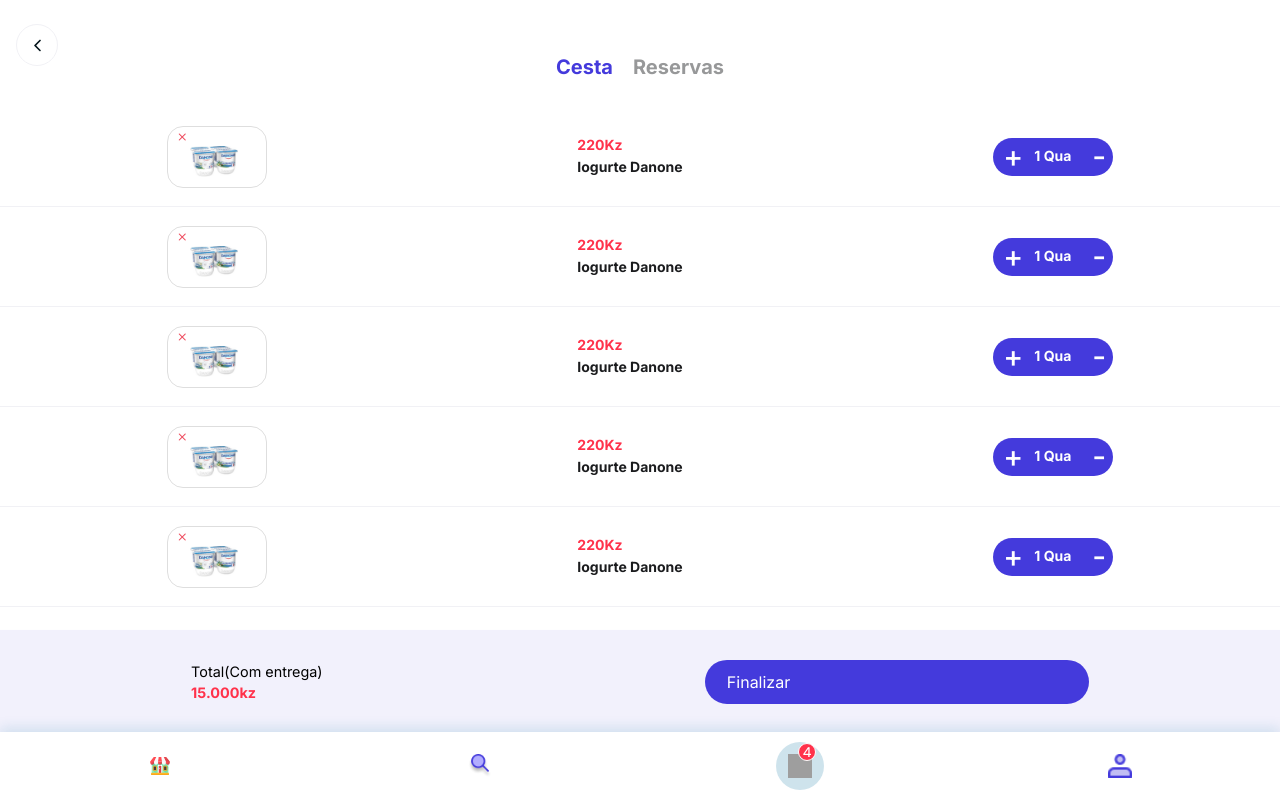
After one commit to AdelinaCamata/na_cantina, a PHP site: page /src/pages/cesta.html in a window 1280 px wide. The commit adds this page. Run offline with PHP 8.4, Linux system fonts and the light colour scheme; grey boxes are pictures that could not be loaded.

Commit message:
alterçao das paginas finalizar e cesta

```diff
--- /dev/null
+++ b/src/components/cesta.css
@@ -0,0 +1,269 @@
+@import url('https://fonts.googleapis.com/css2?family=DM+Sans:ital,opsz,wght@0,9..40,100..1000;1,9..40,100..1000&family=Inter:wght@100..900&display=swap');
+
+* {
+    margin: 0;
+    padding: 0;
+    box-sizing: border-box;
+    text-decoration: none;
+    font-family: "Inter", sans-serif;
+}
+
+.menu {
+    background-color: #fff;
+    position: fixed;
+    width: 100%;
+    height: 68px;
+    bottom: 0;
+    z-index: 1000;
+    display: flex;
+    justify-content: space-around;
+    align-items: center;
+    box-shadow: 0px -4px 12px 0px #2382AA29;
+}
+
+.menu a{
+    position: relative;
+    width: 48px;
+    height: 48px;
+    display: flex;
+    justify-content: center;
+    align-items: center;
+    border-radius: 50%;
+}
+
+.menu .cesto{
+    background-color: #2382aa38;
+}
+
+.menu a img{
+    width: 24px;
+    height: 24px;
+}
+
+.menu .cesto span{
+    font-family: "DM Sans", sans-serif;
+    background-color: #FF324B;
+    position: absolute;
+    top: 1px;
+    width: 18px;
+    height: 18px;
+    justify-content: center;
+    align-items: center;
+    display: flex;
+    border: 1px solid #fff;
+    border-radius: 50px;
+    left: 22px;
+    font-weight: 500;
+    font-size: 14px;
+    line-height: 18.23px;
+    color: #fff;
+    text-align: center;
+    display: flex ;
+    justify-content: center;
+    align-items: center;
+}
+
+.header {
+    position: fixed;
+    width: 100%;
+    height: 50px;
+    top: 0;
+    padding-block: 24px;
+    padding-inline: 16px;
+    justify-content: space-around;
+    align-items: center;
+    gap: 8px;
+    background-color: #fff;
+    z-index: 1000;
+}
+
+.btn-voltar {
+    width: 42px;
+    height: 42px;
+    display: flex;
+    justify-content: center;
+    align-items: center;
+    border-radius: 50%;
+    border: 1px solid #F1F1F5;
+}
+
+.btn-voltar img {
+    width: 21px;
+    height: 21px;
+}
+
+.cesta{
+    display: flex;
+    align-items: center;
+    justify-content: center;
+    height: 140%;
+    width: 100%;
+}
+
+.header .cesta h2{
+    font-size: 20px;
+    text-decoration: none;
+    color:#443ADC;
+    margin: 10px;
+}
+
+.header .cesta  .reserva{
+    color:#979899 ;
+}
+
+.resultado {
+    position: relative;
+    width: 100%;
+    height: 80vh;
+    margin-top: 107px;
+    display: flex;
+    justify-content: flex-start;
+    align-items: center;
+    flex-direction: column;
+    overflow-y: auto;
+}
+
+.detail {
+    position: relative;
+    width: 100%;
+    height: 100px;
+    display: flex;
+    justify-content: space-around;
+    align-items: center;
+    border-bottom: 1px solid #F1F1F5;
+    padding: 12px;
+}
+
+.detail .photo-produto {
+    width:100px;
+    height: 62px;
+    border: 1px solid #DEDEDE;
+    border-radius: 16px;
+    display: flex;
+    justify-content:space-between;
+    align-items: center;
+    padding: 6px;
+}
+
+.detail .photo-produto i{
+    padding-left: 0.10px;
+    width: 400vh;
+    height: 500px;
+    margin-bottom: 39px;
+    display: flex;
+    justify-content:space-around;
+    align-items: center;
+    gap: 10px;
+    color: #ee4659;
+}
+.detail .photo-produto img {
+    width: 90%;
+    height: 80%;
+    object-fit: contain;
+    margin-top: 10px;
+    padding-right: 30px;
+}
+
+.detail .desc {
+    position: relative;
+    height: 39px;
+    display: flex;
+    justify-content: space-between;
+    flex-direction: column;
+}
+
+.detail .desc p:nth-child(1) {
+    font-family: 'Inter' sans-serif;
+    font-weight: 700;
+    font-size: 14px;
+    line-height: 16.94px;
+    color: #FF324B;
+}
+
+.detail .desc p:nth-child(2) {
+    font-family: 'Inter' sans-serif;
+    font-weight: 700;
+    font-size: 14px;
+    line-height: 16.94px;
+    color: #1B1C1E;
+}
+
+
+.detail .btns {
+    width: 120px;
+    height: 38px;
+    border-radius: 100px;
+    background-color: #443ADC;
+    display: flex;
+    justify-content: space-around;
+    align-items: center;
+}
+
+.detail .btns button {
+    width: 10.31px;
+    color: #FFFFFF;
+    background-color: transparent;
+    border: none;
+    font-size: 30px;
+    font-weight: 500;
+    line-height: 16.94px;
+    color: #FFFFFF;
+    outline: none;
+}
+
+.detail .btns span {
+    font-family: 'Inter', sans-serif;
+    font-size: 14px;
+    font-weight: 700;
+    line-height: 16.94px;
+    text-align: center;
+    color: #FFFFFF;
+}
+
+footer{
+    width: 100%;
+    height: 13vh;
+    display: flex;
+    align-items: center;
+    justify-content: space-around;
+    transform: translateY(22%);
+    background-color: #F2F1FC;
+}
+footer p{
+    display: flex;
+    gap: 4px;
+    flex-direction: column;
+}
+
+footer p span:nth-of-type(1){
+    font-size: 0.9rem;
+}
+footer p span:nth-of-type(2){
+    font-size: 0.9rem;
+    font-family: 'Inter' sans-serif;
+    font-weight: 700;
+    color: #FF324B;
+}
+footer .container-btn{
+    background-color: #443ADC;
+    padding: 12px 22px;
+    border-radius: 50px;
+    display: flex;
+    gap: 36px;
+    align-items: center;
+    justify-content: space-between;
+    width: 30%;
+}
+footer .container-btn a{
+    color: #fff;
+}
+footer .container-btn a{
+    background-color: transparent;
+    border: none;
+    font-size: 1rem;
+    color: #fff;
+}
+
+.paragrafos p :nth-child(2){
+    color: #2382AA;
+}
--- /dev/null
+++ b/src/pages/cesta.html
@@ -0,0 +1,129 @@
+<!DOCTYPE html>
+<html lang="pt-br">
+<head>
+    <meta charset="UTF-8">
+    <meta name="viewport" content="width=device-width, initial-scale=1.0">
+    <title>Na Cantina | Cesta</title>
+    <link rel="stylesheet" href="../components/cesta.css">
+    <link rel="stylesheet" href="https://cdn.jsdelivr.net/npm/bootstrap-icons@1.11.3/font/bootstrap-icons.min.css">
+</head>
+<body>
+    <div class="menu">
+        <a href="home.html">
+            <img src="../../assets/casa.svg" alt="">
+        </a>
+        <a href="./pesquisar.html">
+            <img src="../../assets/Lupa da barra.png" alt="">
+        </a>
+        <a class="cesto" href="./cesta.html">
+            <img src="../../assets/cesto.svg" alt="">
+            <span>4</span>
+        </a>
+     <a href="./finalizar.html">
+            <img src="../../assets/guy.png" alt="">
+        </a>
+    </div>
+     <header class="header">
+        <div class="voltar">
+            <a href="./home.html" class="btn-voltar">
+                <img src="../../assets/left 1.svg" alt="voltar">
+            </a>
+        </div>
+        <div class="cesta">
+        <h2>Cesta</h2>
+        <h2 class="reserva">Reservas</h2>
+        </div>
+    </header>
+
+    <section class="resultado">
+        <div class="detail">
+            <div class="photo-produto">
+                <i class="bi bi-x"></i>
+                <img src="../../assets/front_fr.111 1.png" alt="produtos">
+            </div>
+            <div class="desc">
+                <p>220Kz</p>
+                <p>Iogurte Danone</p>
+            </div>
+            <div class="btns">
+                <button>+</button>
+                <span>1 Qua</span>
+                <button>-</button>
+            </div>
+        </div>
+        <div class="detail">
+            <div class="photo-produto">
+                <i class="bi bi-x"></i>
+                <img src="../../assets/front_fr.111 1.png" alt="produtos">
+            </div>
+            <div class="desc">
+                <p>220Kz</p>
+                <p>Iogurte Danone</p>
+            </div>
+            <div class="btns">
+                <button>+</button>
+                <span>1 Qua</span>
+                <button>-</button>
+            </div>
+        </div>
+        <div class="detail">
+            <div class="photo-produto">
+                <i class="bi bi-x"></i>
+                <img src="../../assets/front_fr.111 1.png" alt="produtos">
+            </div>
+            <div class="desc">
+                <p>220Kz</p>
+                <p>Iogurte Danone</p>
+            </div>
+            <div class="btns">
+                <button>+</button>
+                <span>1 Qua</span>
+                <button>-</button>
+            </div>
+        </div>
+        <div class="detail">
+            <div class="photo-produto">
+                <i class="bi bi-x"></i>
+                <img src="../../assets/front_fr.111 1.png" alt="produtos">
+            </div>
+            <div class="desc">
+                <p>220Kz</p>
+                <p>Iogurte Danone</p>
+            </div>
+            <div class="btns">
+                <button>+</button>
+                <span>1 Qua</span>
+                <button>-</button>
+            </div>
+        </div>
+
+        <div class="detail">
+            <div class="photo-produto">
+                <i class="bi bi-x"></i>
+                <img src="../../assets/front_fr.111 1.png" alt="produtos">
+            </div>
+            <div class="desc">
+                <p>220Kz</p>
+                <p>Iogurte Danone</p>
+            </div>
+            <div class="btns">
+                <button>+</button>
+                <span>1 Qua</span>
+                <button>-</button>
+            </div>
+        </div>
+        <footer>
+            <p>
+          <!--  <span  class="minimo">Valor minimo de reserva 500kz</span>-->
+                <span>Total(Com entrega)</span>
+                <span>15.000kz</span>
+            </p>
+            <div class="container-btn">
+
+             <a href="./finalizar.html">Finalizar</a>
+            </div>
+        </footer>
+    </section>
+
+</body>
+</html>
```
Also changed, not shown: src/components/finalizar.css (added, +73 -0 lines), src/components/finalizar_reserva.css (added, +79 -0 lines), src/components/home.css (+10 -7 lines), src/pages/finalizar.html (added, +27 -0 lines), src/pages/finalizar_reserva.html (added, +27 -0 lines).
